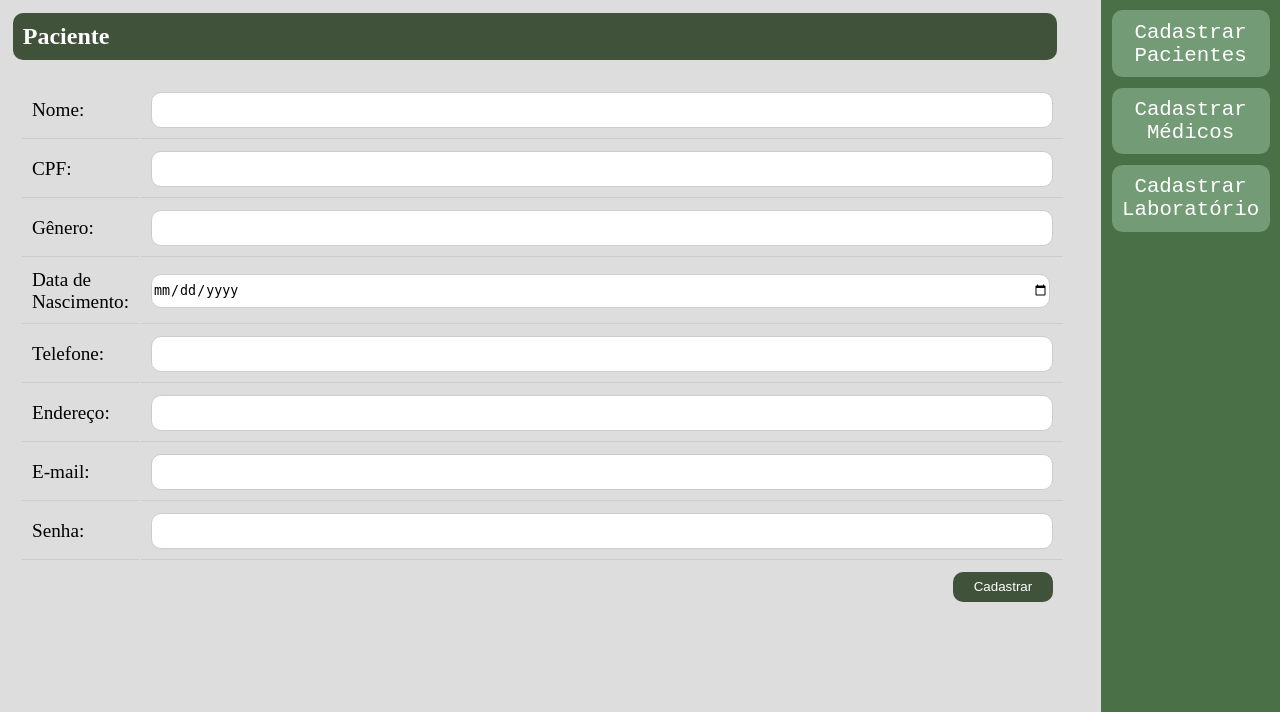
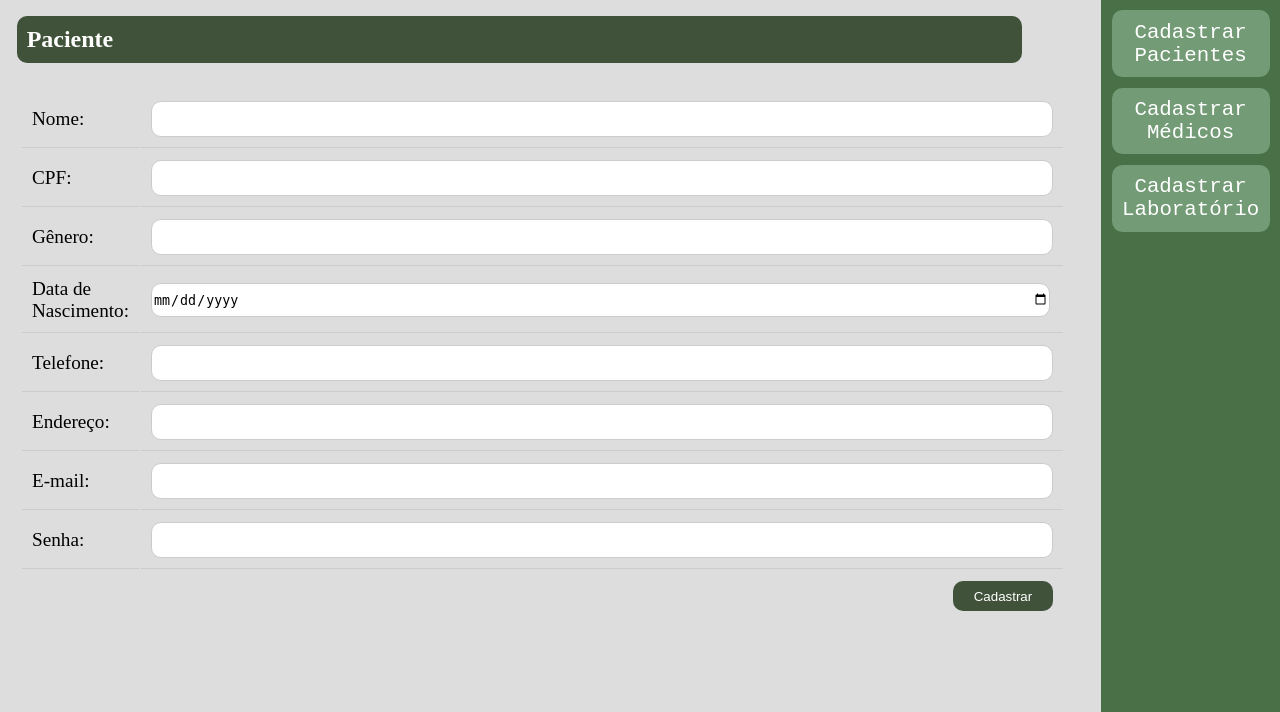
Before and after one commit to NycoleRibeiro/Sistema-de-plano-de-saude, a PHP site: page /administrador_paciente.html in a window 1280 px wide. Shown: the part 88-800 px from the top of the page. Run offline with PHP 8.4, Linux system fonts and the light colour scheme.

Commit message:
up paciente

```diff
--- a/style/admin.css
+++ b/style/admin.css
@@ -1,11 +1,11 @@
 h1 {
     font-size: 1.5em;
     color: #FFF;
-    margin: 1vw 0 0 1vw;
+    background-color: rgb(64, 82, 57);
+    width: 77vw;
     padding: 10px 10px;
-    background-color: rgb(64, 82, 57);
-    width: 80vw;
     border-radius: 10px;
+    margin-left: 1.3vw;
 }
 
 table {
```
